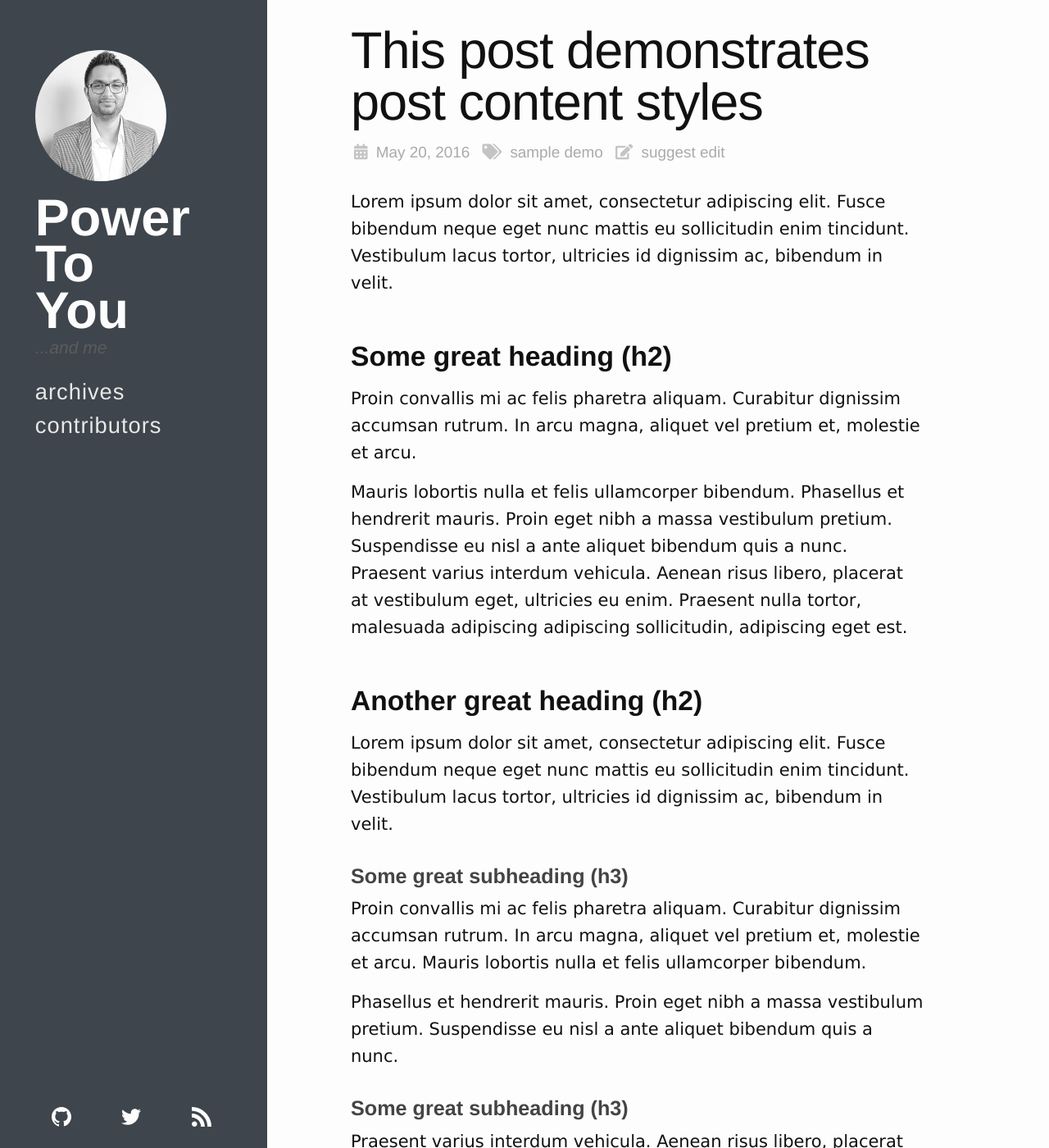
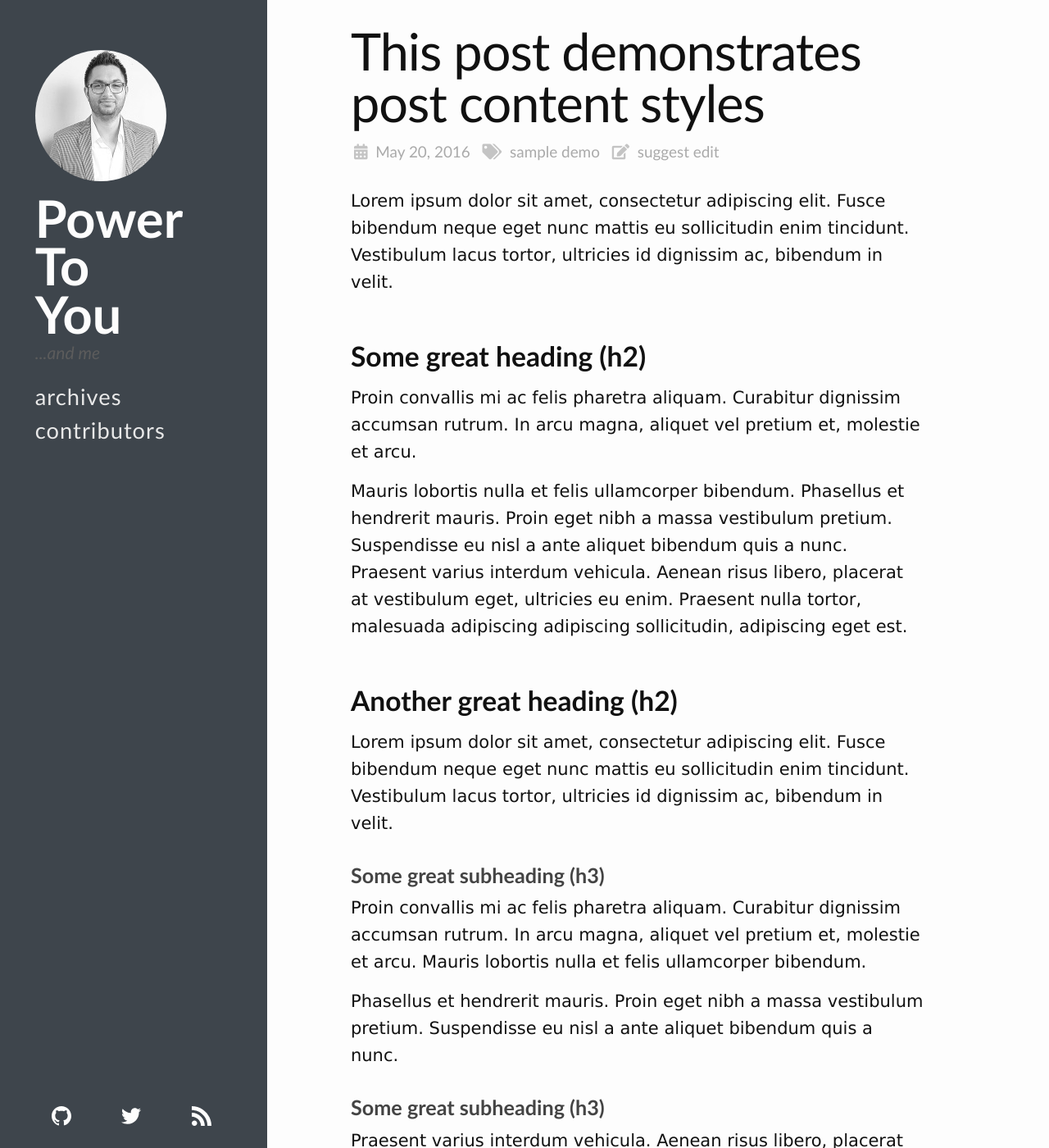
Before and after one commit to nawinderpawar/blog, a Jekyll site: the page built from _posts/2016-05-20-this-post-demonstrates-post-content-styles.md, in a window 1280 px wide and 1400 px high. Shown: the whole window at 82% size. Built offline with Jekyll 4.4.1, drawn with Linux system fonts in a browser that asks for light colours; cached includes are drawn as plain includes; nearby versions of some CDN libraries; some web fonts are replaced; library files that are not in the unit come from our copies.

Commit message:
Change fonts

```diff
--- a/_sass/haackbar.scss
+++ b/_sass/haackbar.scss
@@ -5,7 +5,7 @@
 $header-background-color: rgba(62, 69, 76, 1) !default;
 $brand-color:      #d2691e !default;
 $post-font-family:  Verdana, "Bitstream Vera Sans", sans-serif !default;
-$base-font-family: "Helvetica Neue", Helvetica, Arial, sans-serif !default;
+$base-font-family: "Gill Sans MT","Gill Sans","Gill Sans Std",Verdana,"Bitstream Vera Sans",sans-serif !default;
 $code-font-family: Consolas, Menlo, Monaco, 'Andale Mono', 'lucida console' !default;
 $baseurl: '' !default;
 
```
